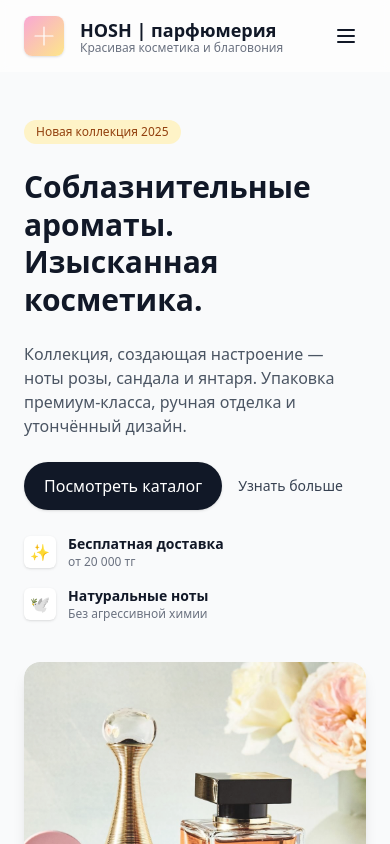
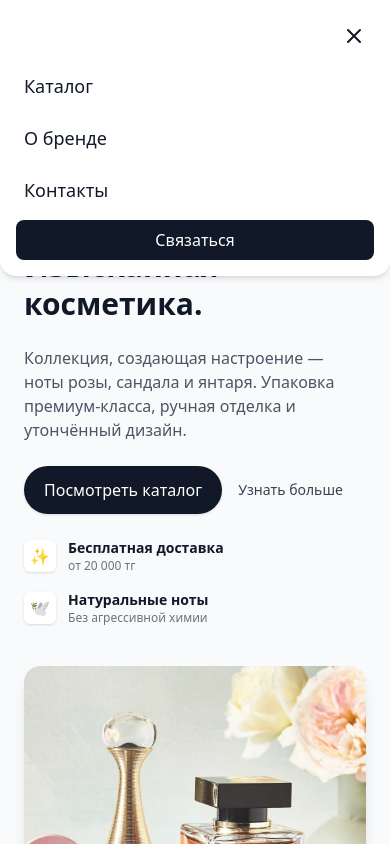
Before and after one commit to Yertore/perfume-landing, a React (Vite) app: page / in a window 390 px wide. Both pictures are taken after a click on the button 346 px from the left and 36 px from the top of the page. Shown: the top 844 px of the page. Built offline with nearby package versions, Linux system fonts and the light colour scheme.

Commit message:
fix menu mobile

```diff
--- a/src/PerfumeLanding.jsx
+++ b/src/PerfumeLanding.jsx
@@ -73,7 +73,7 @@ function HeroCarousel() {
       {/* Gradient Overlay */}
       <div className="absolute inset-0 pointer-events-none">
         {/* glossy highlight */}
-        <div className="absolute top-0 left-0 w-full h-full bg-gradient-to-br from-white/20 via-white/5 to-transparent mix-blend-overlay"></div>
+        <div className="absolute top-0 left-0 w-full h-full bg-gradient-to-br from-white/20 via-white/5 to-transparent"></div>
 
         {/* soft glow */}
         <div className="absolute inset-0 blur-3xl bg-white/10"></div>
@@ -103,6 +103,7 @@ function HeroCarousel() {
 
 export default function PerfumeLanding() {
   const [modalItem, setModalItem] = useState(null);
+  const [menuOpen, setMenuOpen] = useState(false);
 
 const products = [
      {id: 1, img: CHANEL_Allure, name: "CHANEL Allure", price: 40000, top: false},
@@ -132,36 +133,105 @@ const products = [
       {/* NAV */}
       <header className="bg-white/60 backdrop-blur-sm sticky top-0 z-40">
         <div className="max-w-8xl mx-auto px-6 md:px-8 lg:px-12 py-4 flex items-center justify-between">
+
+          {/* MOBILE MENU STATE */}
+          {/** add this: */}
+          {/** 👇 переменная меню */}
+          {/* Эта строка должна быть в начале компонента:
+              const [menuOpen, setMenuOpen] = useState(false);
+          */}
+
+          {/* LEFT: LOGO + TITLE */}
           <div className="flex items-center gap-4">
             <div className="w-10 h-10 rounded-lg bg-gradient-to-br from-pink-300 to-amber-200 flex items-center justify-center shadow">
-              <svg viewBox="0 0 24 24" className="w-6 h-6 text-white" fill="none" xmlns="http://www.w3.org/2000/svg">
-                <path d="M12 3v18" stroke="currentColor" strokeWidth="1.2" strokeLinecap="round" strokeLinejoin="round" />
-                <path d="M3 12h18" stroke="currentColor" strokeWidth="1.2" strokeLinecap="round" strokeLinejoin="round" />
+              <svg viewBox="0 0 24 24" className="w-6 h-6 text-white" fill="none">
+                <path d="M12 3v18" stroke="currentColor" strokeWidth="1.2" />
+                <path d="M3 12h18" stroke="currentColor" strokeWidth="1.2" />
               </svg>
             </div>
+
             <div>
-              <h1 className="text-lg font-semibold">HOSH | парфюмерия</h1>
+              <h1 className="text-base sm:text-lg font-semibold">HOSH | парфюмерия</h1>
               <p className="text-xs text-gray-500 -mt-1">Красивая косметика и благовония</p>
             </div>
           </div>
 
-          <nav className="hidden md:flex items-center gap-6 text-sm text-gray-700">
+          {/* DESKTOP NAV */}
+          <nav className="hidden md:flex items-center gap-6 text-base lg:text-sm text-gray-700">
             <a href="#catalog" className="hover:text-gray-900">Каталог</a>
             <a href="#about" className="hover:text-gray-900">О бренде</a>
             <a href="#contact" className="hover:text-gray-900">Контакты</a>
           </nav>
 
+          {/* DESKTOP BUTTON */}
           <div className="hidden md:flex items-center gap-3">
-            <button className="text-sm px-4 py-2 rounded-full border border-gray-200 hover:shadow">Связаться</button>
+            <button className="text-sm px-4 py-2 rounded-full border border-gray-200 hover:shadow">
+              Связаться
+            </button>
           </div>
 
-          <button className="md:hidden p-2">
-            <svg className="w-6 h-6" fill="none" stroke="currentColor" viewBox="0 0 24 24">
-              <path strokeLinecap="round" strokeLinejoin="round" strokeWidth="2" d="M4 6h16M4 12h16M4 18h16" />
+          {/* MOBILE MENU BUTTON */}
+          <button className="md:hidden p-2" onClick={() => setMenuOpen(true)}>
+            <svg className="w-7 h-7" fill="none" stroke="currentColor" viewBox="0 0 24 24">
+              <path strokeLinecap="round" strokeLinejoin="round" strokeWidth="2"
+                    d="M4 6h16M4 12h16M4 18h16" />
             </svg>
           </button>
         </div>
       </header>
+      {menuOpen && (
+  <div className="fixed top-0 left-0 right-0 z-[99999] bg-white shadow-md rounded-b-2xl">
+
+    {/* MENU WRAPPER */}
+    <div className="p-4 flex flex-col gap-2">
+
+      {/* Close button */}
+      <button
+        className="ml-auto p-2 rounded-full hover:bg-gray-100 transition"
+        onClick={() => setMenuOpen(false)}
+      >
+        <svg className="w-6 h-6" fill="none" stroke="currentColor" viewBox="0 0 24 24">
+          <path strokeLinecap="round" strokeLinejoin="round" strokeWidth="2"
+                d="M6 18L18 6M6 6l12 12" />
+        </svg>
+      </button>
+
+      {/* Menu links */}
+      <a
+        href="#catalog"
+        className="text-lg font-medium py-2 px-2 hover:bg-gray-100 rounded-lg"
+        onClick={() => setMenuOpen(false)}
+      >
+        Каталог
+      </a>
+
+      <a
+        href="#about"
+        className="text-lg font-medium py-2 px-2 hover:bg-gray-100 rounded-lg"
+        onClick={() => setMenuOpen(false)}
+      >
+        О бренде
+      </a>
+
+      <a
+        href="#contact"
+        className="text-lg font-medium py-2 px-2 hover:bg-gray-100 rounded-lg"
+        onClick={() => setMenuOpen(false)}
+      >
+        Контакты
+      </a>
+
+      {/* Button same style as links */}
+      <button
+        className="py-2 px-2 rounded-lg font-medium bg-gray-900 text-white hover:bg-gray-800 transition"
+        onClick={() => setMenuOpen(false)}
+      >
+        Связаться
+      </button>
+    </div>
+  </div>
+)}
+
 
       {/* HERO */}
       <section className="relative overflow-hidden">
--- a/src/index.css
+++ b/src/index.css
@@ -1,3 +1,18 @@
 @tailwind base;
 @tailwind components;
 @tailwind utilities;
+
+@keyframes slideDown {
+  from {
+    opacity: 0;
+    transform: translateY(-10%);
+  }
+  to {
+    opacity: 1;
+    transform: translateY(0);
+  }
+}
+
+.animate-slideDown {
+  animation: slideDown 0.25s ease-out;
+}
```
